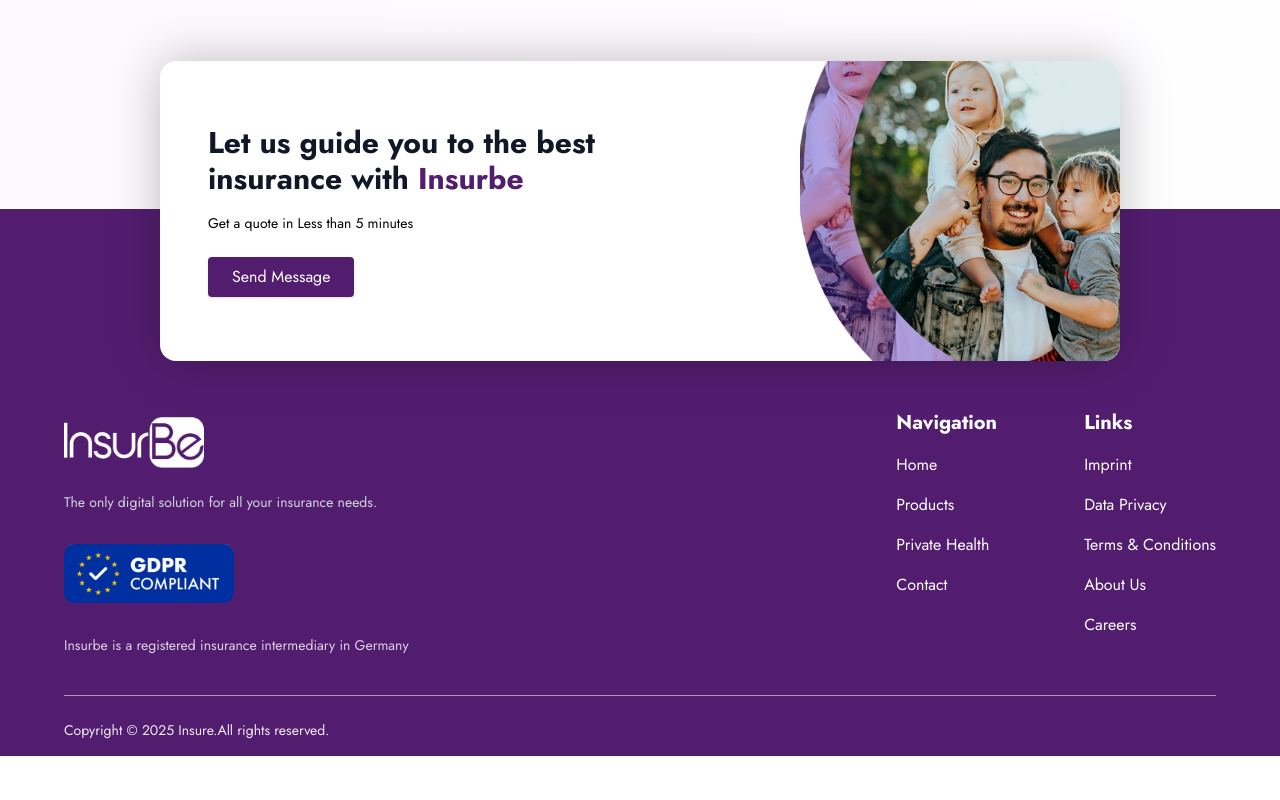
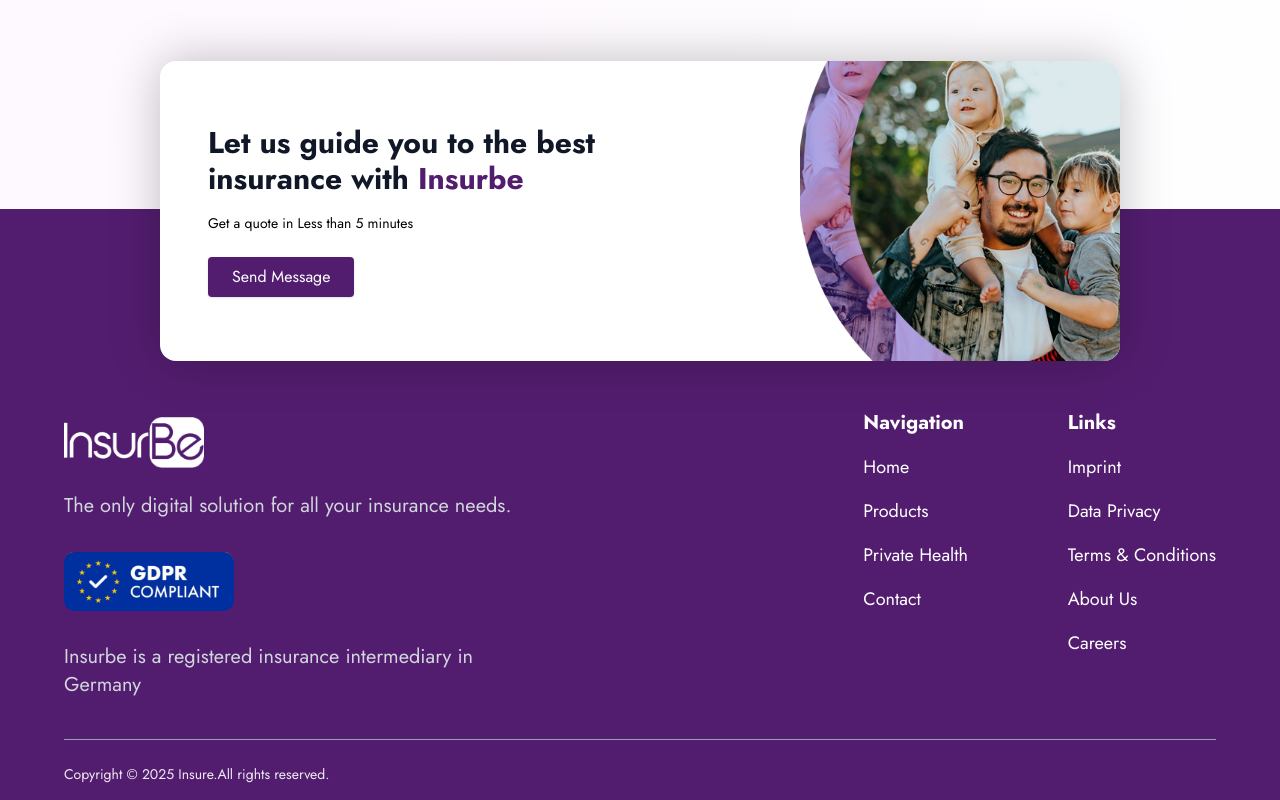
Before and after one commit to dalip03/insurbe-app, a Next.js app: page / in a window 1280 px wide. Shown: the part 3708-4508 px from the top of the page. Before the commit the page ends 4464 px from the top, so only its background shows below. Built offline with nearby package versions, Linux system fonts and the light colour scheme.

Commit message:
new changes in footer

```diff
--- a/src/app/components/Footer.tsx
+++ b/src/app/components/Footer.tsx
@@ -25,7 +25,7 @@
               </div>
 
               {/* Subtitle */}
-              <p className="text-sm text-gray-300 px-12 md:px-0">
+              <p className="text-xl text-gray-300 px-2 md:px-0">
                 The only digital solution for all your insurance needs.
               </p>
 
@@ -42,7 +42,7 @@
               </div>
 
               {/* Register Info */}
-              <p className="text-sm text-[#FFFFFFCC] px-12 md:px-0">
+              <p className="text-xl text-gray-300 px-2 md:px-0">
                 Insurbe is a registered insurance intermediary in Germany
               </p>
             </div>
@@ -52,24 +52,24 @@
 
               {/* Navigation */}
               <div>
-                <h2 className="text-xl font-semibold mb-4">Navigation</h2>
+                <h2 className="md:text-xl text-2xl font-semibold mb-4">Navigation</h2>
                 <ul className="space-y-4">
-                  <li><a href="#" className="hover:text-purple-300">Home</a></li>
-                  <li><a href="#" className="hover:text-purple-300">Products</a></li>
-                  <li><a href="#" className="hover:text-purple-300">Private Health</a></li>
-                  <li><a href="#" className="hover:text-purple-300">Contact</a></li>
+                  <li><a href="#" className="hover:text-purple-300 text-lg md:text-md">Home</a></li>
+                  <li><a href="#" className="hover:text-purple-300 text-lg md:text-md">Products</a></li>
+                  <li><a href="#" className="hover:text-purple-300 text-lg md:text-md">Private Health</a></li>
+                  <li><a href="#" className="hover:text-purple-300 text-lg md:text-md">Contact</a></li>
                 </ul>
               </div>
 
               {/* Links */}
               <div>
-                <h2 className="text-xl font-semibold mb-4">Links</h2>
+                <h2 className="md:text-xl text-2xl font-semibold mb-4">Links</h2>
                 <ul className="space-y-4">
-                  <li><a href="#" className="hover:text-purple-300">Imprint</a></li>
-                  <li><a href="#" className="hover:text-purple-300">Data Privacy</a></li>
-                  <li><a href="#" className="hover:text-purple-300">Terms & Conditions</a></li>
-                  <li><a href="#" className="hover:text-purple-300">About Us</a></li>
-                  <li><a href="#" className="hover:text-purple-300">Careers</a></li>
+                  <li><a href="#" className="hover:text-purple-300 text-lg md:text-md">Imprint</a></li>
+                  <li><a href="#" className="hover:text-purple-300 text-lg md:text-md">Data Privacy</a></li>
+                  <li><a href="#" className="hover:text-purple-300 text-lg md:text-md">Terms & Conditions</a></li>
+                  <li><a href="#" className="hover:text-purple-300 text-lg md:text-md">About Us</a></li>
+                  <li><a href="#" className="hover:text-purple-300 text-lg md:text-md">Careers</a></li>
                 </ul>
               </div>
 
```
